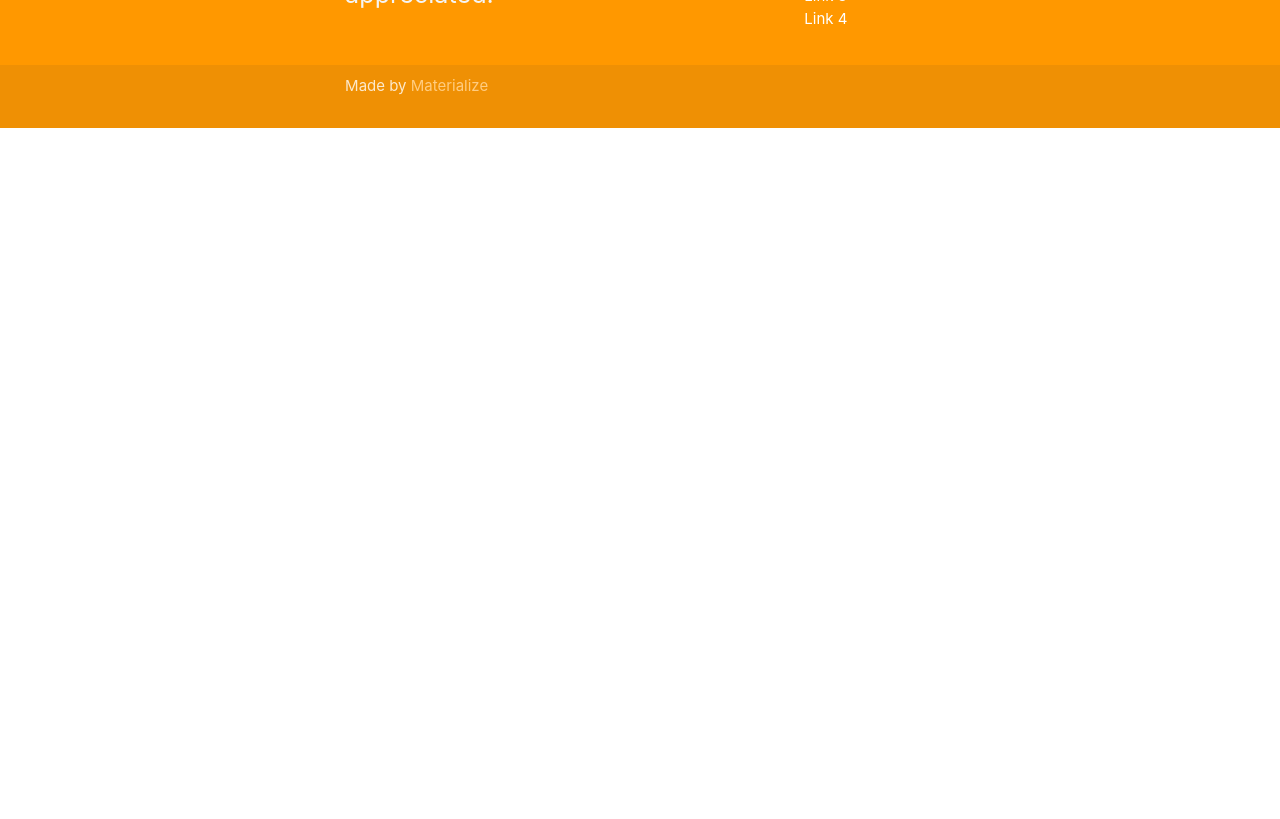
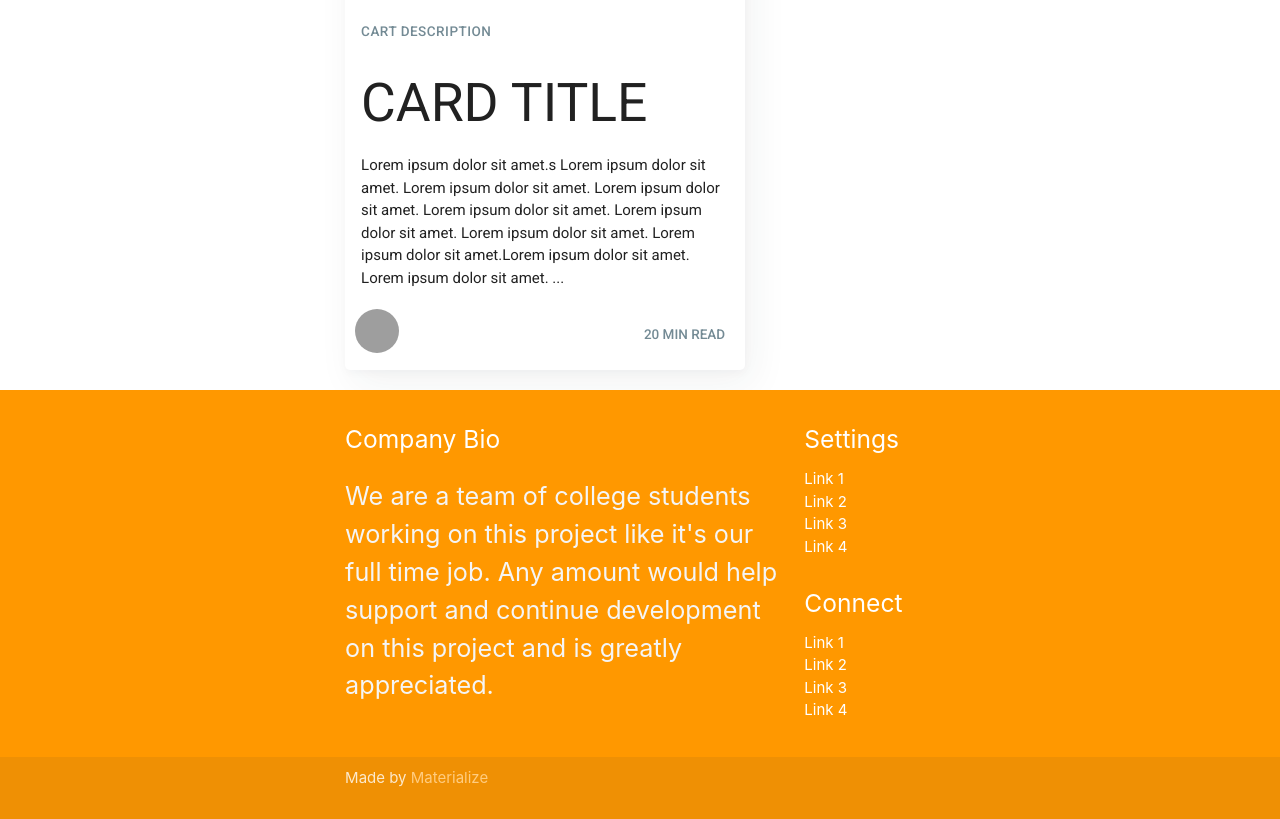
Before and after one commit to dadidelux/dictweb, a Django app: page / in a window 1280 px wide. Shown: the part 1013-1832 px from the top of the page. Before the commit the page ends 1141 px from the top, so only its background shows below. Run offline with Django 4.2, Linux system fonts and the light colour scheme; some libraries are stand-ins or nearby versions; grey boxes are pictures that could not be loaded.

Commit message:
fixed the formatting error from recovered working

```diff
--- /dev/null
+++ b/dictweb/templates/main/footer.html
@@ -0,0 +1,43 @@
+{% load static %}
+
+<div class="col s9">
+  <!-- <footer class="page-footer orange" style="position:fixed;bottom:0;left:0;width:100%;">  if we decided that page should be-->
+  <footer class="page-footer orange" style="bottom:0;left:0;width:100%;">
+    <div class="container">
+      <div class="row">
+        <div class="col s6 offset-s2"><span class="flow-text">
+          <h5 class="white-text">Company Bio</h5>
+          <p class="grey-text text-lighten-4">We are a team of college students working on this project like it's our full time job. Any amount would help support and continue development on this project and is greatly appreciated.</p>
+        </div>
+        <div class="col l3 s12">
+          <h5 class="white-text">Settings</h5>
+          <ul>
+            <li><a class="white-text" href="#!">Link 1</a></li>
+            <li><a class="white-text" href="#!">Link 2</a></li>
+            <li><a class="white-text" href="#!">Link 3</a></li>
+            <li><a class="white-text" href="#!">Link 4</a></li>
+          </ul>
+        </div>
+        <div class="col l3 s12">
+          <h5 class="white-text">Connect</h5>
+          <ul>
+            <li><a class="white-text" href="#!">Link 1</a></li>
+            <li><a class="white-text" href="#!">Link 2</a></li>
+            <li><a class="white-text" href="#!">Link 3</a></li>
+            <li><a class="white-text" href="#!">Link 4</a></li>
+          </ul>
+        </div>
+      </div>
+    </div>
+    <div class="footer-copyright" >
+      <div class="container">
+        <div class="row">
+        <div class="col s6 offset-s2">
+            Made by <a class="orange-text text-lighten-3" href="http://materializecss.com">Materialize</a>
+        </div>
+        </div>
+      </div>
+    </div>
+  </footer>
+
+</div>
--- /dev/null
+++ b/dictweb/templates/main/header.html
@@ -0,0 +1,17 @@
+{% load static %}
+
+<!DOCTYPE html>
+<html lang="en">
+<head>
+  <meta http-equiv="Content-Type" content="text/html; charset=UTF-8"/>
+  <meta name="viewport" content="width=device-width, initial-scale=1, maximum-scale=1.0"/>
+  <title>Starter Template - Materialize</title>
+
+  <!-- CSS  -->
+  <link href="https://fonts.googleapis.com/icon?family=Material+Icons" rel="stylesheet">
+  <link href="{% static 'css/materialize.css' %}" type="text/css" rel="stylesheet" media="screen,projection"/>
+  <link href="{% static 'css/style.css' %}" type="text/css" rel="stylesheet" media="screen,projection"/>
+  <link href="{% static 'css/addedstyle.css' %}" type="text/css" rel="stylesheet" media="screen,projection"/>
+</head>
+
+<body>
--- a/dictweb/templates/main/index.html
+++ b/dictweb/templates/main/index.html
@@ -1,38 +1,6 @@
 {% load static %}
+{% include 'main/navigation.html' %}
 
-<!DOCTYPE html>
-<html lang="en">
-<head>
-  <meta http-equiv="Content-Type" content="text/html; charset=UTF-8"/>
-  <meta name="viewport" content="width=device-width, initial-scale=1, maximum-scale=1.0"/>
-  <title>Starter Template - Materialize</title>
-
-  <!-- CSS  -->
-  <link href="https://fonts.googleapis.com/icon?family=Material+Icons" rel="stylesheet">
-  <link href="{% static 'css/materialize.css' %}" type="text/css" rel="stylesheet" media="screen,projection"/>
-  <link href="{% static 'css/style.css' %}" type="text/css" rel="stylesheet" media="screen,projection"/>
-</head>
-
-<body>
-
-  <!-- navigation -->
-    <nav class="light-blue lighten-1" role="navigation">
-      <div class="container">
-          <div class="row">
-                    <div class="nav-wrapper container">
-                    <a id="logo-container" href="#" class="brand-logo">Logo</a>
-                    <ul class="right hide-on-med-and-down waves-effect waves-teal">
-                        <li><a href="#">Navbar Link</a></li>
-                    </ul>
-
-                    <ul id="nav-mobile" class="sidenav waves-effect waves-teal">
-                        <li><a href="#">Navbar Link</a></li>
-                    </ul>
-                    <a href="#" data-target="nav-mobile" class="sidenav-trigger"><i class="material-icons">menu</i></a>
-                  </div>
-            </div>
-       </div>
-    </nav>
 <!-- ================================================================================================================================ -->
  <!-- body -->
 <div class="container">
@@ -85,109 +53,65 @@
               <a class="waves-effect waves-light btn modal-trigger" href="#modal1">Modal</a>
             </div>
         </div>
+
+        <!-- Fancy Card -->
+      <div class="row">
+      <div class="col s6 offset-s2">
+       <div class="fancy_card">
+        <img src="https://res.cloudinary.com/practicaldev/image/fetch/s--Sqh4MQSK--/c_imagga_scale,f_auto,fl_progressive,h_420,q_auto,w_1000/https://thepracticaldev.s3.amazonaws.com/i/hzc4hdwc234t7p728i5c.jpg" class="card_image">
+        <div class="card_text">
+          <div class="tags">
+            CART DESCRIPTION
+          </div>
+          <h2 class="title"> CARD TITLE</h2>
+          <div class="summary">
+            Lorem ipsum dolor sit amet.s
+            Lorem ipsum dolor sit amet.
+            Lorem ipsum dolor sit amet.
+            Lorem ipsum dolor sit amet.
+            Lorem ipsum dolor sit amet.
+            Lorem ipsum dolor sit amet.
+            Lorem ipsum dolor sit amet.
+            Lorem ipsum dolor sit amet.Lorem ipsum dolor sit amet.
+            Lorem ipsum dolor sit amet.
+            ...
+          </div>
+        </div>
+        <div class="card_footer">
+          <a href="https://nestedsoftware.com">
+            <img class="author_image" src="https://scholar.googleusercontent.com/citations?view_op=medium_photo&user=-RMIOAYAAAAJ&citpid=7" alt="Nested Software">
+          </a>
+          <div class="reading_time">
+            20 min read
+          </div>
         </div>
       </div>
 
-    <div class="col s9">
-      <!-- <footer class="page-footer orange" style="position:fixed;bottom:0;left:0;width:100%;">  if we decided that page should be-->
-      <footer class="page-footer orange" style="bottom:0;left:0;width:100%;">
-        <div class="container">
-          <div class="row">
-            <div class="col s6 offset-s2"><span class="flow-text">
-              <h5 class="white-text">Company Bio</h5>
-              <p class="grey-text text-lighten-4">We are a team of college students working on this project like it's our full time job. Any amount would help support and continue development on this project and is greatly appreciated.</p>
-            </div>
-            <div class="col l3 s12">
-              <h5 class="white-text">Settings</h5>
-              <ul>
-                <li><a class="white-text" href="#!">Link 1</a></li>
-                <li><a class="white-text" href="#!">Link 2</a></li>
-                <li><a class="white-text" href="#!">Link 3</a></li>
-                <li><a class="white-text" href="#!">Link 4</a></li>
-              </ul>
-            </div>
-            <div class="col l3 s12">
-              <h5 class="white-text">Connect</h5>
-              <ul>
-                <li><a class="white-text" href="#!">Link 1</a></li>
-                <li><a class="white-text" href="#!">Link 2</a></li>
-                <li><a class="white-text" href="#!">Link 3</a></li>
-                <li><a class="white-text" href="#!">Link 4</a></li>
-              </ul>
     </div>
       </div>
-        </div>
-        <div class="footer-copyright" >
-          <div class="container">
-            <div class="row">
-            <div class="col s6 offset-s2">
-                Made by <a class="orange-text text-lighten-3" href="http://materializecss.com">Materialize</a>
-            </div>
-            </div>
-          </div>
-        </div>
-      </footer>
 
     </div>
+
+
+</div>
+
+    {% include 'main/footer.html' %}
 
   </div>
 
 
 
 
-  <!-- Modal Structure -->
-  <div id="modal1" class="modal">
-    <div class="modal-content">
-      <h4>Modal Header</h4>
-      <p>A bunch of text</p>
-    </div>
-    <div class="modal-footer">
-      <a href="#!" class="modal-close waves-effect waves-green btn-flat">Agree</a>
-    </div>
-  </div>
+  {% include 'main/modal.html' %}
 
 
 
 
 
+  {% include 'main/scripts.html' %}
 
 
 
 
-
-
-
-  <!--  Scripts-->
-  <script src="https://code.jquery.com/jquery-2.1.1.min.js"></script>
-  <script src="{% static 'js/materialize.js' %}"></script>
-  <script src="{% static 'js/init.js' %}"></script>
-
-  <script>
-    // code for the modal
-      document.addEventListener('DOMContentLoaded', function() {
-    var elems = document.querySelectorAll('.modal');
-    var instances = M.Modal.init(elems, options);
-  });
-
-  // Or with jQuery
-
-  $(document).ready(function(){
-    $('.modal').modal();
-  });
-
-  // code for collapsable modal
-  document.addEventListener('DOMContentLoaded', function() {
-    var elems = document.querySelectorAll('.collapsible');
-    var instances = M.Collapsible.init(elems, options);
-  });
-
-  // Or with jQuery
-
-  $(document).ready(function(){
-    $('.collapsible').collapsible();
-  });
-
-  </script>
-
   </body>
 </html>
--- /dev/null
+++ b/dictweb/templates/main/modal.html
@@ -0,0 +1,10 @@
+  <!-- Modal Structure -->
+  <div id="modal1" class="modal">
+    <div class="modal-content">
+      <h4>Modal Header</h4>
+      <p>A bunch of text</p>
+    </div>
+    <div class="modal-footer">
+      <a href="#!" class="modal-close waves-effect waves-green btn-flat">Agree</a>
+    </div>
+  </div>
--- /dev/null
+++ b/dictweb/templates/main/navigation.html
@@ -0,0 +1,21 @@
+{% include "main/header.html" %}
+<body>
+
+  <!-- navigation -->
+  <nav class="light-blue lighten-1" role="navigation">
+    <div class="container">
+        <div class="row">
+                  <div class="nav-wrapper container">
+                  <a id="logo-container" href="#" class="brand-logo">Logo</a>
+                  <ul class="right hide-on-med-and-down waves-effect waves-teal">
+                      <li><a href="#">Navbar Link</a></li>
+                  </ul>
+
+                  <ul id="nav-mobile" class="sidenav waves-effect waves-teal">
+                      <li><a href="#">Navbar Link</a></li>
+                  </ul>
+                  <a href="#" data-target="nav-mobile" class="sidenav-trigger"><i class="material-icons">menu</i></a>
+                </div>
+          </div>
+     </div>
+  </nav>
--- /dev/null
+++ b/dictweb/templates/main/scripts.html
@@ -0,0 +1,6 @@
+{% load static %}
+<!--  Scripts-->
+<script src="https://code.jquery.com/jquery-2.1.1.min.js"></script>
+<script src="{% static 'js/materialize.js' %}"></script>
+<script src="{% static 'js/init.js' %}"></script>
+<script src="{% static 'js/addedscripts.js' %}"></script>
--- /dev/null
+++ b/static/css/addedstyle.css
@@ -0,0 +1,60 @@
+@import url(https://fonts.googleapis.com/css?family=Roboto:400,100,500,300italic,500italic,700italic,900,300);
+
+.fancy_card {
+  font-family: Roboto, sans-serif;
+  width: 400px;
+  border-radius: 5px;
+  box-shadow: 8px 14px 38px rgba(39,44,49,.06), 1px 3px 8px rgba(39,44,49,.03);
+  overflow: hidden; /* otherwise header image won't respect rounded corners */
+  background: white;
+  transition: all .5s ease; /* back to normal */
+}
+.fancy_card:hover {
+  transform: translate3D(0,-1px,0) scale(1.03); /* move up slightly and zoom in */
+  box-shadow: 8px 28px 50px rgba(39,44,49,.07), 1px 6px 12px rgba(39,44,49,.04);
+  transition: all .4s ease; /* zoom in */
+  cursor: pointer;
+}
+
+.card_image {
+  width: 100%; /* forces image to maintain its aspect ratio; otherwise image stretches vertically */
+}
+
+.card_text {
+  padding: 20px 13px 10px 16px;
+}
+
+.tags {
+  color: #738a94;
+  font-size: 0.9rem;
+  line-height: 1em;
+  font-weight: 500;
+  letter-spacing: .5px;
+  text-transform: uppercase;
+}
+
+.card_footer {
+  display: flex;
+  flex-direction: row;
+  flex-wrap: wrap;
+  align-items: center; /* vertically align content */
+  font-family: roboto, sans-serif;
+  padding: 10px 20px 10px 10px;
+}
+
+.author_image {
+  object-fit: cover; /* don't squish profile image */
+  object-position: 30%;  /* move image to the right slightly */
+  border-radius: 100%; /* make profile image a circle */
+  width: 44px;
+  height: 44px;
+}
+
+.reading_time {
+  color: #738a94;
+  font-size: 0.9rem;
+  line-height: 33px;
+  font-weight: 500;
+  text-transform: uppercase;
+  margin-left: auto; /* move over to the right */
+}
--- /dev/null
+++ b/static/js/addedscripts.js
@@ -0,0 +1,23 @@
+  // code for the modal
+  document.addEventListener('DOMContentLoaded', function() {
+    var elems = document.querySelectorAll('.modal');
+    var instances = M.Modal.init(elems, options);
+  });
+
+  // Or with jQuery
+
+  $(document).ready(function(){
+    $('.modal').modal();
+  });
+
+  // code for collapsable modal
+  document.addEventListener('DOMContentLoaded', function() {
+    var elems = document.querySelectorAll('.collapsible');
+    var instances = M.Collapsible.init(elems, options);
+  });
+
+  // Or with jQuery
+
+  $(document).ready(function(){
+    $('.collapsible').collapsible();
+  });
```
Lines whose indentation alone changed are shown as unchanged.
